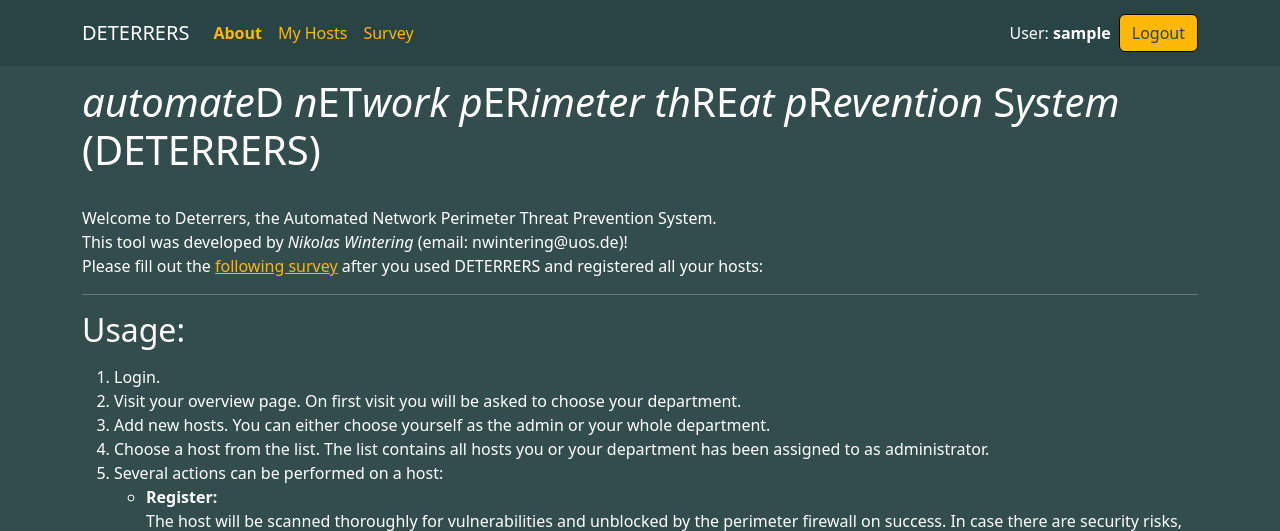
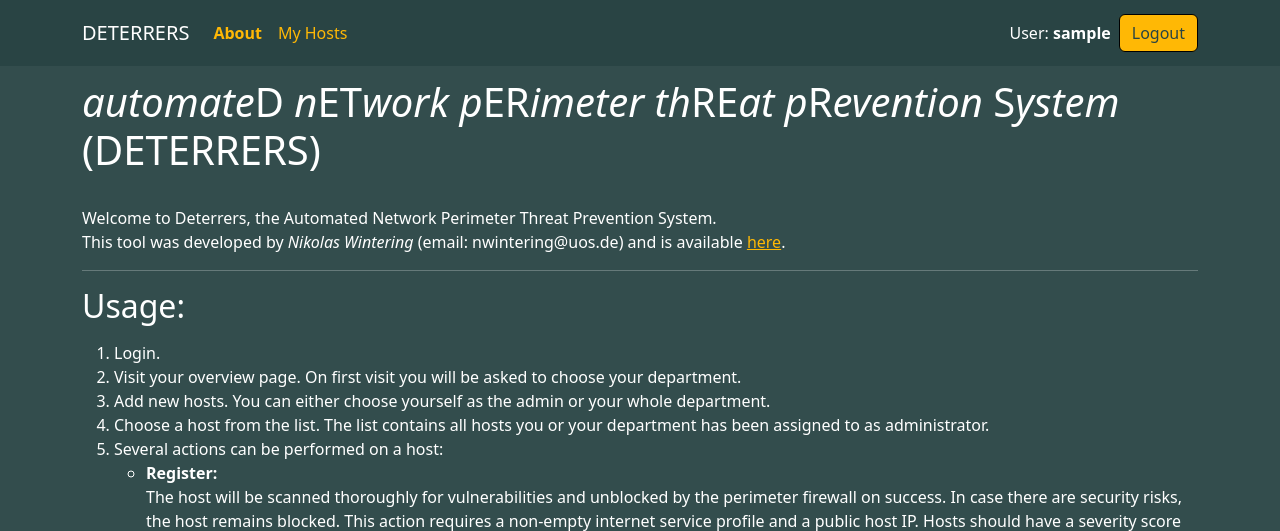
Before and after one commit to UOS-RZ/deterrers, a Django app: page /hostadmin/about/ in a window 1280 px wide. Shown: the top 531 px of the page. Run offline with Django 4.2, Linux system fonts and the light colour scheme; the visitor is signed in with stand-in values (Sample User, id 1); some libraries are stand-ins or nearby versions.

Commit message:
remove survey link

```diff
--- a/project/application/main/templates/about.html
+++ b/project/application/main/templates/about.html
@@ -7,10 +7,7 @@
     <br>
     <p>
         Welcome to Deterrers, the Automated Network Perimeter Threat Prevention System.<br>
-        This tool was developed by <em>Nikolas Wintering</em> (email: nwintering@uos.de)!<br>
-        {% if user.is_authenticated %}
-        Please fill out the <a href="https://cryptpad.rz.uni-osnabrueck.de/form/#/2/form/view/2RKGx3NOFFV6WdegC+b+CyE3e+maqMjDBVpmETEwvW4/embed/" target="_blank" rel="noopener noreferrer">following survey</a> after you used DETERRERS and registered all your hosts:<br>
-        {% endif %}
+        This tool was developed by <em>Nikolas Wintering</em> (email: nwintering@uos.de) and is available <a href="https://github.com/UOS-RZ/deterrers" target="_blank" rel="noopener noreferrer">here</a>.<br>
     </p>
 
     <hr>
--- a/project/application/main/templates/base_generic.html
+++ b/project/application/main/templates/base_generic.html
@@ -53,9 +53,6 @@
                                     <li class="nav-item">
                                         <a class="nav-link {% if active_navigation_item == 'hosts_list' %}active{% endif %}" href="{% url 'hosts_list' %}">My Hosts</a>
                                     </li>
-                                    <li class="nav-item">
-                                        <a class="nav-link" href="https://cryptpad.rz.uni-osnabrueck.de/form/#/2/form/view/2RKGx3NOFFV6WdegC+b+CyE3e+maqMjDBVpmETEwvW4/embed/" target="_blank" rel="noopener noreferrer">Survey</a>
-                                    </li>
                                 {% endif %}
                             </ul>
 
```
